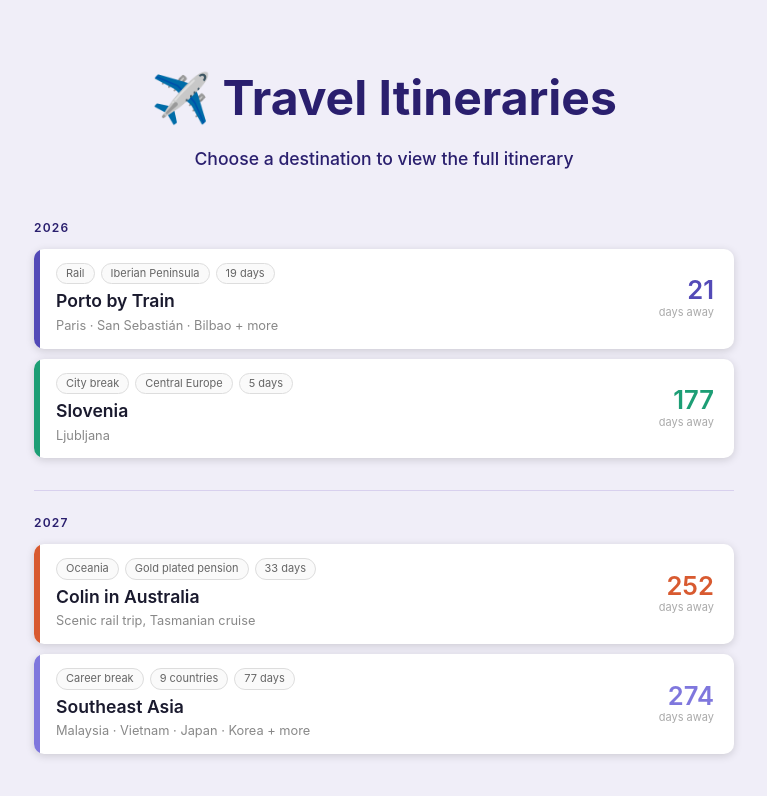
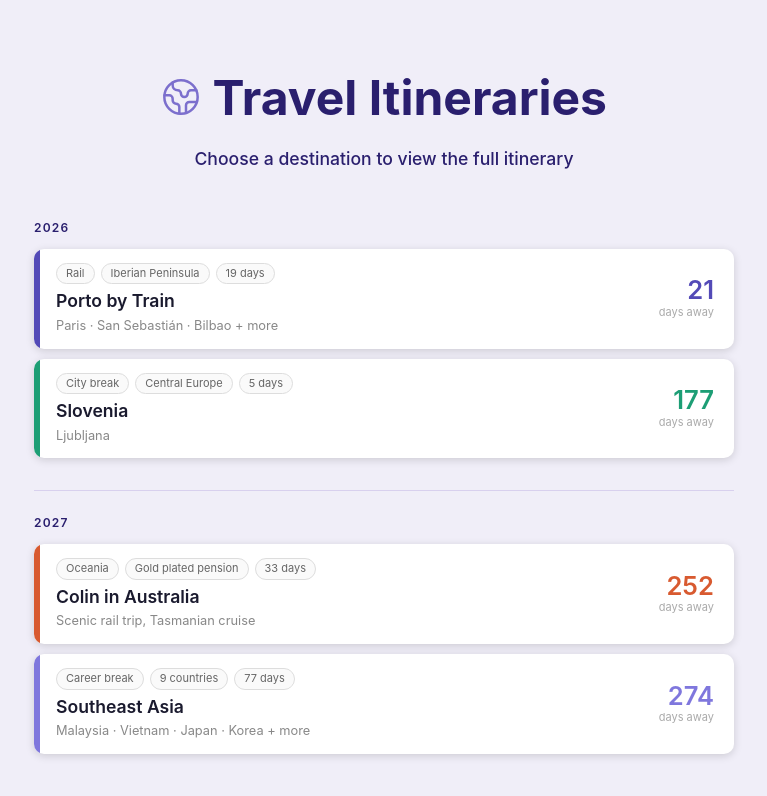
Before and after one commit to 22341/travel-stuff, a React (Vite) app: page / in a window 1280 px wide. Shown: the top 796 px of the page, without its empty margins (256-1023 px from the left). Built offline with nearby package versions, Linux system fonts and the light colour scheme.

Commit message:
new icon

```diff
--- a/package.json
+++ b/package.json
@@ -15,6 +15,7 @@
   "dependencies": {
     "@vercel/analytics": "^1.6.1",
     "dompurify": "^3.3.1",
+    "lucide-react": "^1.14.0",
     "marked": "^17.0.1",
     "react": "^19.2.4",
     "react-dom": "^19.2.4",
--- a/src/pages/Home.tsx
+++ b/src/pages/Home.tsx
@@ -1,6 +1,7 @@
 import { Link } from "react-router-dom";
 import { trips, Trip } from "../data/trips";
 import { useMemo } from "react";
+import { Globe2 } from "lucide-react";
 
 function daysUntil(isoDate?: string): number | null {
   if (!isoDate) return null;
@@ -31,7 +32,10 @@ function Home() {
     <main className="home-page">
       <div className="container">
         <header className="home-heading">
-          <h1>✈️ Travel Itineraries</h1>
+          <h1>
+            <Globe2 className="heading-icon" strokeWidth={1.5} /> Travel
+            Itineraries
+          </h1>
           <p className="subtitle">
             Choose a destination to view the full itinerary
           </p>
--- a/src/styles/index.css
+++ b/src/styles/index.css
@@ -62,6 +62,15 @@ body {
   border-top: none;
   padding-top: 0;
   margin-top: 0;
+}
+
+.heading-icon {
+  display: inline-block;
+  vertical-align: middle;
+  margin-bottom: 0.2em;
+  color: #7c6fcd;
+  width: 2.5rem;
+  height: 2.5rem;
 }
 
 .trip-list {
```
Also changed, not shown: 1 other file (tests, documents, lock files or other folders).
